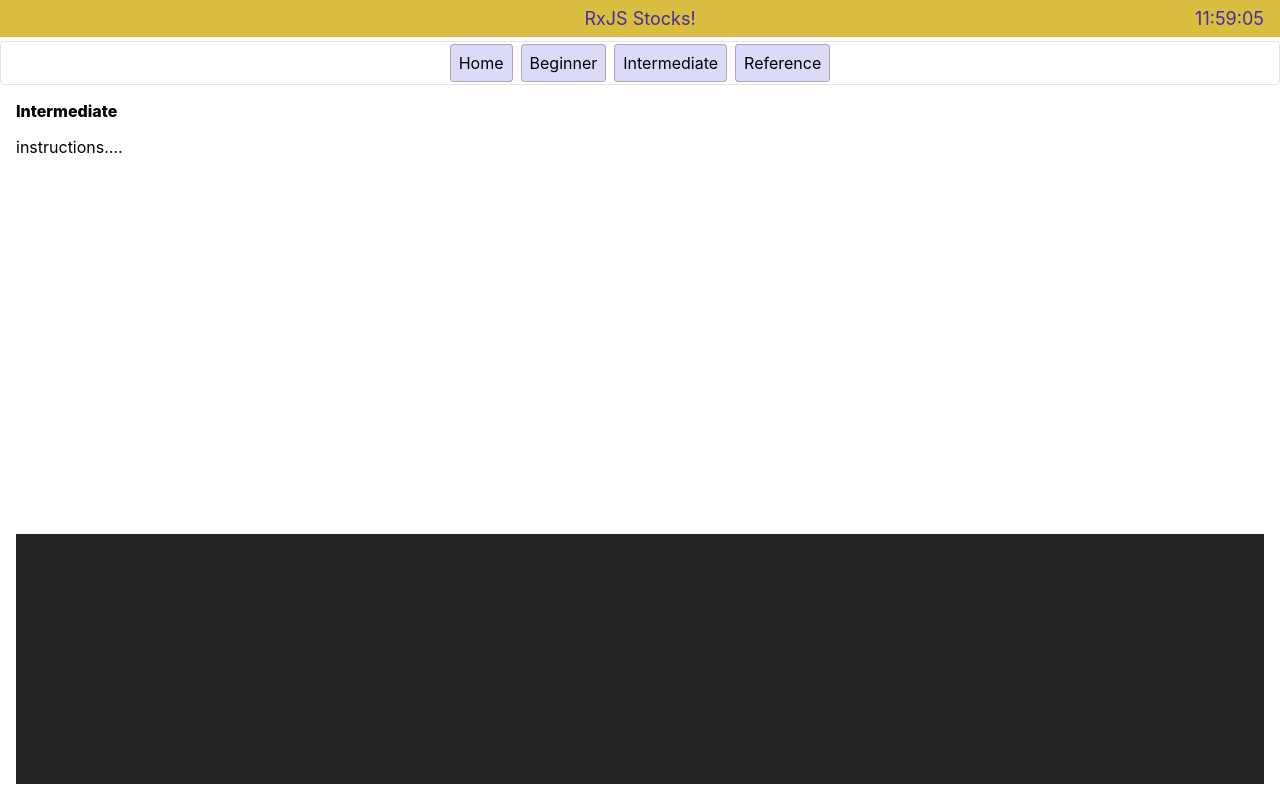
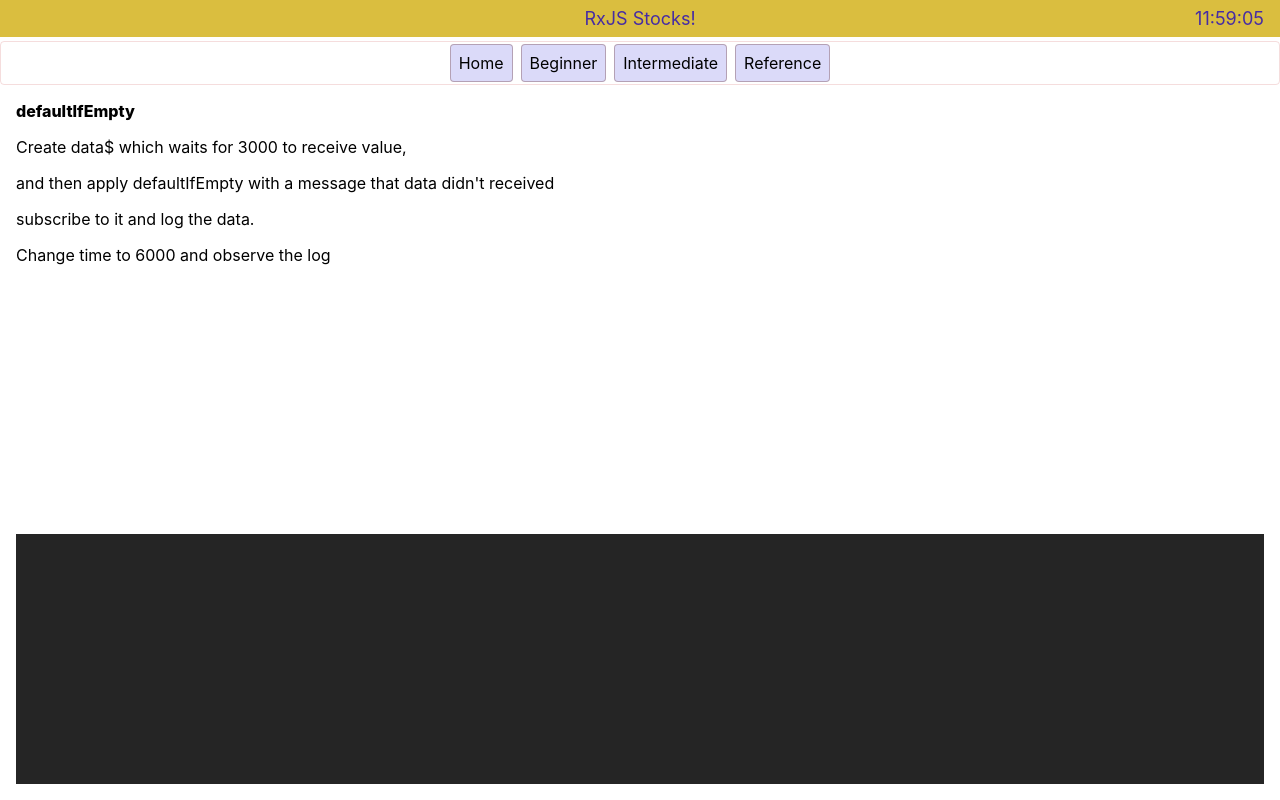
Before and after one commit to HamidMirghafoori/rxjs-stocks-tutorial, an Angular app: page /intermediate in a window 1280 px wide. Built offline with nearby package versions, Linux system fonts and the light colour scheme.

Commit message:
question

```diff
--- a/src/app/components/intermediate-level/intermediate-level.component.html
+++ b/src/app/components/intermediate-level/intermediate-level.component.html
@@ -1,3 +1,8 @@
-<div class="title">Intermediate</div>
-<div class="info">instructions....</div>
+<div class="title">defaultIfEmpty</div>
+<div class="info">Create data$ which waits for 3000 to receive value,</div>
+<div class="info">
+  and then apply defaultIfEmpty with a message that data didn't received
+</div>
+<div class="info">subscribe to it and log the data.</div>
+<div class="info">Change time to 6000 and observe the log</div>
 <app-terminal></app-terminal>
--- a/src/app/components/intermediate-level/intermediate-level.component.ts
+++ b/src/app/components/intermediate-level/intermediate-level.component.ts
@@ -1,5 +1,6 @@
 import { Component, OnInit } from '@angular/core';
 import { FormsModule } from '@angular/forms';
+import { interval } from 'rxjs';
 import { LogService } from '../../services';
 import { TerminalComponent } from '../terminal/terminal.component';
 
@@ -15,5 +16,17 @@
 
   public ngOnInit(): void {
     this.log.clearLogs();
+    this.defaultEmpty();
+  }
+
+  private defaultEmpty() {
+    const api$ = interval(5000);
+    /**
+     * Create data$ which waits for 3000 to receive value,
+     * and then apply defaultIfEmpty with a message that data didn't received
+     * subscribe to it and log the data.
+     * Change time to 6000 and observe the log
+     */
+
   }
 }
```
